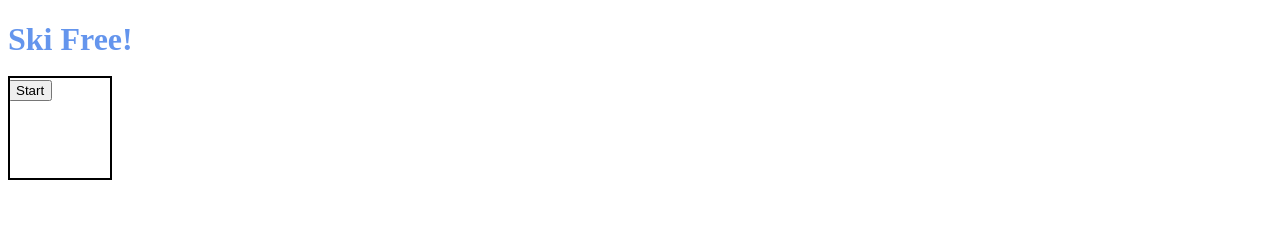
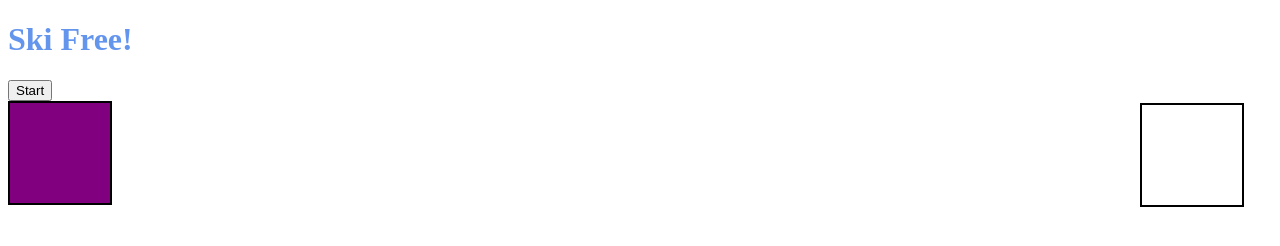
Before and after one commit to noeljane/skifree, a plain HTML site: page index.html in a window 1280 px wide. Both pictures are taken after a click on the button "Start". Drawn offline with nearby package versions, Linux system fonts and the light colour scheme.

Commit message:
fixed bug with window width

```diff
--- a/css/styles.css
+++ b/css/styles.css
@@ -1,5 +1,17 @@
+body {
+    background: white;
+    height: 600px;
+    width: 600px;
+}
 h1 {
     color: cornflowerblue;
+}
+
+#skier {
+    background: purple;
+    height: 100px;
+    width: 100px;
+    border: 2px solid black;
 }
 
 .obstacle {
--- a/index.html
+++ b/index.html
@@ -12,9 +12,11 @@
     crossorigin="anonymous"></script>
 </head>
 <body>
-    <!-- <div class='obstacle'></div> -->
     <h1>Ski Free!</h1>
     <button id="start">Start</button>
+    <div id='skier'>
+
+    </div>
     <script src="./js/main.js"></script>
 </body>
 </html>
--- a/js/main.js
+++ b/js/main.js
@@ -17,6 +17,7 @@
 var $body = $('body')
 var $obstacle = $('.obstacle')
 $obstacle.css('left', window.innerWidth)
+var $skier = $('#skier')
 
 //Variables to create multiple speeds and obstacles
 var obstacleNames = ["tree","rock","ogre"]
@@ -33,16 +34,17 @@
     var $newObstacle = $('<div>')
     $newObstacle.css({
         "position": "absolute",
-        "top":"window.innerHeight",
+        "left": window.innerWidth,
         "color": "forestgreen",
         "border": "2px solid black",
         "width": "100px",
         "height": "100px",
+        "display": "inline",
     })
-    $body.append($newObstacle)
+    $skier.append($newObstacle)
     setInterval(function(){
-        $newObstacle.css('top','-=5px')
-    }, 500)
+        $newObstacle.css('left','-=5px')
+    }, 100)
 
 })
 
```
